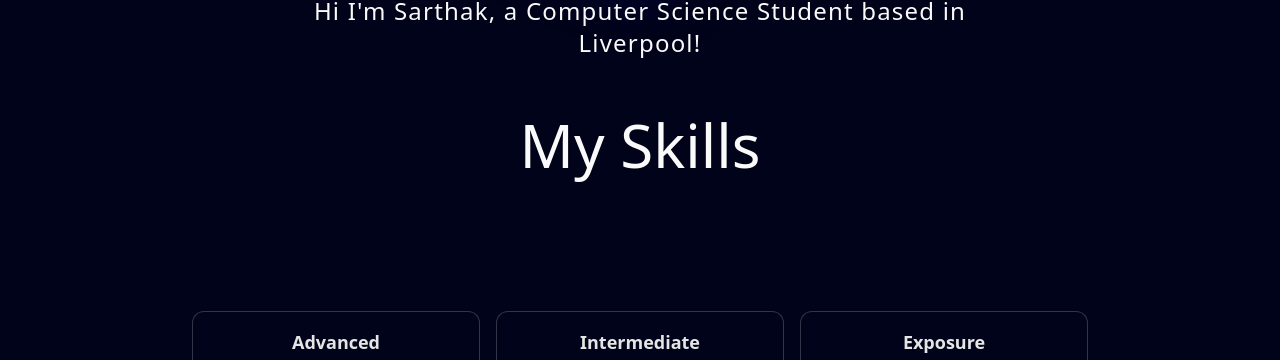
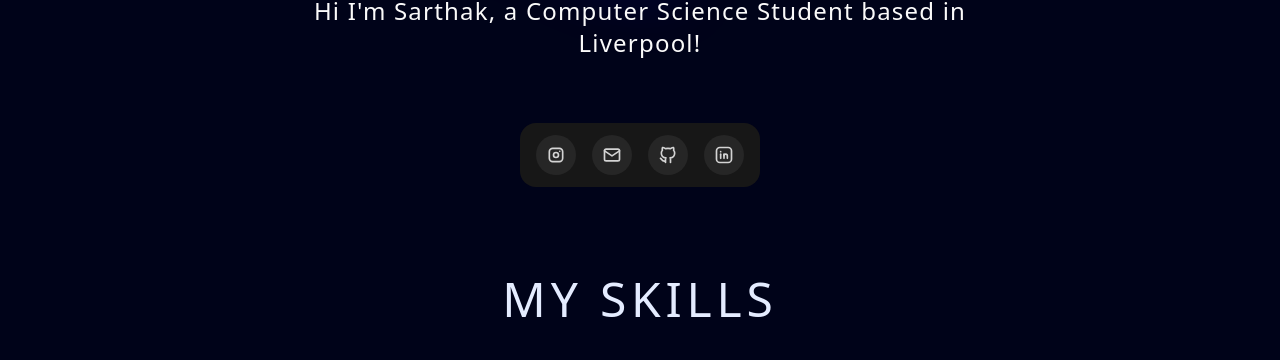
Before and after one commit to sgsjha/Portfolio-Website, a Next.js app: page / in a window 1280 px wide. Shown: the part 440-800 px from the top of the page. Built offline with nearby package versions, Linux system fonts and the light colour scheme.

Commit message:
Dock Added

```diff
--- a/app/page.tsx
+++ b/app/page.tsx
@@ -5,12 +5,11 @@
 import { BentoGridSecondDemo } from "@/components/BentoGridSecondDemo";
 import { Timeline } from "@/components/ui/timeline";
 import { TimelineDemo } from "@/components/TimelineDemo";
-import VaporWave from "@/components/ui/VaporWave";
+import { FloatingDockDemo } from "@/components/FloatingDockDemo";
 
 export default function Home() {
   return (
     <main className="relative bg-black-100 flex justify-center items-center flex-col overflow-visible mx-auto sm:px-10 px-5">
-      <VaporWave />
       <div className="max-w-7xl w-full">
         <FloatingNav
           navItems={[{ name: "Home", link: "/", icon: <FaHome /> }]}
--- /dev/null
+++ b/components/FloatingDockDemo.tsx
@@ -0,0 +1,53 @@
+import React from "react";
+import { FloatingDock } from "@/components/ui/floating-dock";
+import {
+  IconBrandGithub,
+  IconBrandX,
+  IconExchange,
+  IconMail,
+  IconBrandInstagram,
+  IconBrandLinkedin,
+} from "@tabler/icons-react";
+import Image from "next/image";
+
+export function FloatingDockDemo() {
+  const links = [
+    {
+      title: "Instagram",
+      icon: (
+        <IconBrandInstagram className="h-full w-full text-neutral-500 dark:text-neutral-300" />
+      ),
+      href: "https://www.instagram.com/sarthak.jhaa/",
+    },
+
+    {
+      title: "Email",
+      icon: (
+        <IconMail className="h-full w-full text-neutral-500 dark:text-neutral-300" />
+      ),
+      href: "mailto:sarthakjhaa11@gmail.com",
+    },
+    {
+      title: "GitHub",
+      icon: (
+        <IconBrandGithub className="h-full w-full text-neutral-500 dark:text-neutral-300" />
+      ),
+      href: "https://github.com/sgsjha",
+    },
+    {
+      title: "LinkedIn",
+      icon: (
+        <IconBrandLinkedin className="h-full w-full text-neutral-500 dark:text-neutral-300" />
+      ),
+      href: "https://www.linkedin.com/in/sarthak-jhaa/",
+    },
+  ];
+  return (
+    <div className="flex items-center justify-center h-[10rem] w-full">
+      <FloatingDock
+        //mobileClassName="translate-y-20" // only for demo, remove for production
+        items={links}
+      />
+    </div>
+  );
+}
--- a/components/Hero.tsx
+++ b/components/Hero.tsx
@@ -2,6 +2,7 @@
 import MagicButton from "./ui/MagicButton";
 import { Spotlight } from "./ui/Spotlight";
 import { TextGenerateEffect } from "./ui/TextGenerateEffect";
+import { FloatingDockDemo } from "./FloatingDockDemo";
 
 const Hero = () => {
   return (
@@ -54,7 +55,12 @@
             />
           </a>*/}
 
-          <h1 className="pt-10 text-sans text-6xl bold"> My Skills </h1>
+          <FloatingDockDemo />
+
+          <h1 className="uppercase tracking-widest text-5xl text-center text-blue-100 max-w-80 mt-10">
+            {" "}
+            My Skills{" "}
+          </h1>
         </div>
       </div>
     </div>
--- a/components/ui/VaporWave.tsx
+++ /dev/null
@@ -1,9 +0,0 @@
-import Spline from "@splinetool/react-spline/next";
-
-export default function VaporWave() {
-  return (
-    <main>
-      <Spline scene="https://prod.spline.design/5DKyLxUaC8mocf3I/scene.splinecode" />
-    </main>
-  );
-}
--- /dev/null
+++ b/components/ui/floating-dock.tsx
@@ -0,0 +1,199 @@
+/**
+ * Note: Use position fixed according to your needs
+ * Desktop navbar is better positioned at the bottom
+ * Mobile navbar is better positioned at bottom right.
+ **/
+"use client";
+import { cn } from "@/lib/utils";
+import { IconLayoutNavbarCollapse } from "@tabler/icons-react";
+import {
+  AnimatePresence,
+  MotionValue,
+  motion,
+  useMotionValue,
+  useSpring,
+  useTransform,
+} from "framer-motion";
+import Link from "next/link";
+import { useRef, useState } from "react";
+
+export const FloatingDock = ({
+  items,
+  desktopClassName,
+  mobileClassName,
+}: {
+  items: { title: string; icon: React.ReactNode; href: string }[];
+  desktopClassName?: string;
+  mobileClassName?: string;
+}) => {
+  return (
+    <>
+      <FloatingDockDesktop items={items} className={desktopClassName} />
+      <FloatingDockMobile items={items} className={mobileClassName} />
+    </>
+  );
+};
+
+const FloatingDockMobile = ({
+  items,
+  className,
+}: {
+  items: { title: string; icon: React.ReactNode; href: string }[];
+  className?: string;
+}) => {
+  const [open, setOpen] = useState(false);
+  return (
+    <div className={cn("relative block md:hidden", className)}>
+      <AnimatePresence>
+        {open && (
+          <motion.div
+            layoutId="nav"
+            className="absolute bottom-full mb-2 inset-x-0 flex flex-col gap-2"
+          >
+            {items.map((item, idx) => (
+              <motion.div
+                key={item.title}
+                initial={{ opacity: 0, y: 10 }}
+                animate={{
+                  opacity: 1,
+                  y: 0,
+                }}
+                exit={{
+                  opacity: 0,
+                  y: 10,
+                  transition: {
+                    delay: idx * 0.05,
+                  },
+                }}
+                transition={{ delay: (items.length - 1 - idx) * 0.05 }}
+              >
+                <Link
+                  href={item.href}
+                  key={item.title}
+                  className="h-10 w-10 rounded-full bg-gray-50 dark:bg-neutral-900 flex items-center justify-center"
+                >
+                  <div className="h-4 w-4">{item.icon}</div>
+                </Link>
+              </motion.div>
+            ))}
+          </motion.div>
+        )}
+      </AnimatePresence>
+      <button
+        onClick={() => setOpen(!open)}
+        className="h-10 w-10 rounded-full bg-gray-50 dark:bg-neutral-800 flex items-center justify-center"
+      >
+        <IconLayoutNavbarCollapse className="h-5 w-5 text-neutral-500 dark:text-neutral-400" />
+      </button>
+    </div>
+  );
+};
+
+const FloatingDockDesktop = ({
+  items,
+  className,
+}: {
+  items: { title: string; icon: React.ReactNode; href: string }[];
+  className?: string;
+}) => {
+  let mouseX = useMotionValue(Infinity);
+  return (
+    <motion.div
+      onMouseMove={(e) => mouseX.set(e.pageX)}
+      onMouseLeave={() => mouseX.set(Infinity)}
+      className={cn(
+        "mx-auto hidden md:flex h-16 gap-4 items-end  rounded-2xl bg-gray-50 dark:bg-neutral-900 px-4 pb-3",
+        className
+      )}
+    >
+      {items.map((item) => (
+        <IconContainer mouseX={mouseX} key={item.title} {...item} />
+      ))}
+    </motion.div>
+  );
+};
+
+function IconContainer({
+  mouseX,
+  title,
+  icon,
+  href,
+}: {
+  mouseX: MotionValue;
+  title: string;
+  icon: React.ReactNode;
+  href: string;
+}) {
+  let ref = useRef<HTMLDivElement>(null);
+
+  let distance = useTransform(mouseX, (val) => {
+    let bounds = ref.current?.getBoundingClientRect() ?? { x: 0, width: 0 };
+
+    return val - bounds.x - bounds.width / 2;
+  });
+
+  let widthTransform = useTransform(distance, [-150, 0, 150], [40, 80, 40]);
+  let heightTransform = useTransform(distance, [-150, 0, 150], [40, 80, 40]);
+
+  let widthTransformIcon = useTransform(distance, [-150, 0, 150], [20, 40, 20]);
+  let heightTransformIcon = useTransform(
+    distance,
+    [-150, 0, 150],
+    [20, 40, 20]
+  );
+
+  let width = useSpring(widthTransform, {
+    mass: 0.1,
+    stiffness: 150,
+    damping: 12,
+  });
+  let height = useSpring(heightTransform, {
+    mass: 0.1,
+    stiffness: 150,
+    damping: 12,
+  });
+
+  let widthIcon = useSpring(widthTransformIcon, {
+    mass: 0.1,
+    stiffness: 150,
+    damping: 12,
+  });
+  let heightIcon = useSpring(heightTransformIcon, {
+    mass: 0.1,
+    stiffness: 150,
+    damping: 12,
+  });
+
+  const [hovered, setHovered] = useState(false);
+
+  return (
+    <Link href={href}>
+      <motion.div
+        ref={ref}
+        style={{ width, height }}
+        onMouseEnter={() => setHovered(true)}
+        onMouseLeave={() => setHovered(false)}
+        className="aspect-square rounded-full bg-gray-200 dark:bg-neutral-800 flex items-center justify-center relative"
+      >
+        <AnimatePresence>
+          {hovered && (
+            <motion.div
+              initial={{ opacity: 0, y: 10, x: "-50%" }}
+              animate={{ opacity: 1, y: 0, x: "-50%" }}
+              exit={{ opacity: 0, y: 2, x: "-50%" }}
+              className="px-2 py-0.5 whitespace-pre rounded-md bg-gray-100 border dark:bg-neutral-800 dark:border-neutral-900 dark:text-white border-gray-200 text-neutral-700 absolute left-1/2 -translate-x-1/2 -top-8 w-fit text-xs"
+            >
+              {title}
+            </motion.div>
+          )}
+        </AnimatePresence>
+        <motion.div
+          style={{ width: widthIcon, height: heightIcon }}
+          className="flex items-center justify-center"
+        >
+          {icon}
+        </motion.div>
+      </motion.div>
+    </Link>
+  );
+}
```
